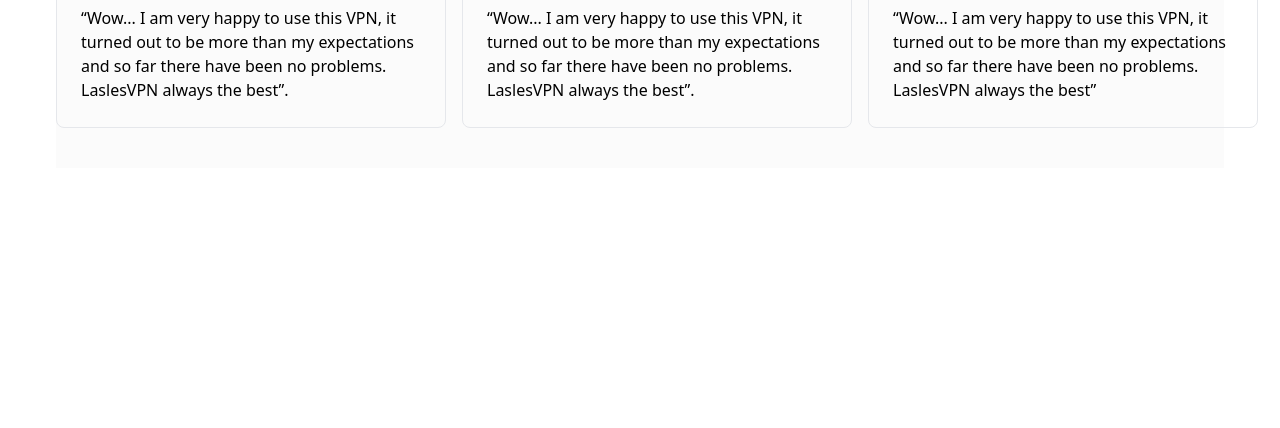
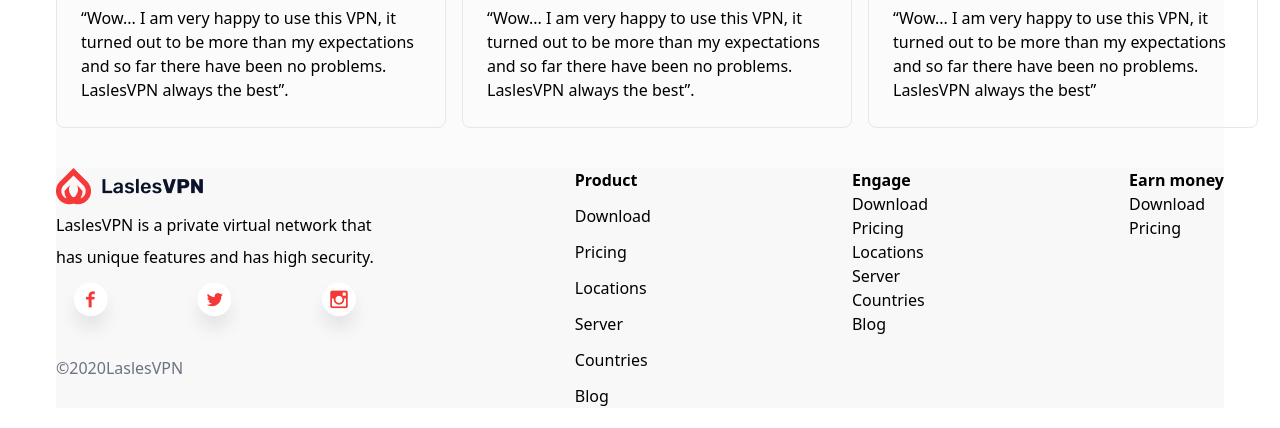
Before and after one commit to Angekarara/tailwind-cloning, a website built with Vite: page index.html in a window 1280 px wide. Shown: the part 3184-3612 px from the top of the page. Before the commit the page ends 3372 px from the top, so only its background shows below. Built offline with nearby package versions, Linux system fonts and the light colour scheme; files whose address does not match are found by name.

Commit message:
new changes

```diff
--- a/index.html
+++ b/index.html
@@ -252,5 +252,41 @@
       </div>
       <div></div>
     </section>
+    <section class="bg-[#f8f8f8] flex justify-between">
+      <div class="flex flex-col gap-2">
+        <img src="image/Logo.png" class="w-[149px] h-[36.23px]" />
+        <p>LaslesVPN is a private virtual network that</p>
+        <p>has unique features and has high security.</p>
+        <div class="flex justify-between">
+          <img src="image/Facebook.png" alt="" />
+          <img src="image/Twitter.png" alt="" />
+          <img src="image/Instagram.png" alt="" />
+        </div>
+        <p class="text-gray-500">©2020LaslesVPN</p>
+      </div>
+      <div class="flex flex-col gap-3">
+        <p class="font-bold">Product</p>
+        <p>Download</p>
+        <p>Pricing</p>
+        <p>Locations</p>
+        <p>Server</p>
+        <p>Countries</p>
+        <p>Blog</p>
+      </div>
+      <div>
+        <p class="font-bold">Engage</p>
+        <p>Download</p>
+        <p>Pricing</p>
+        <p>Locations</p>
+        <p>Server</p>
+        <p>Countries</p>
+        <p>Blog</p>
+      </div>
+      <div>
+        <p class="font-bold">Earn money</p>
+        <p>Download</p>
+        <p>Pricing</p>
+      </div>
+    </section>
   </body>
 </html>
```
